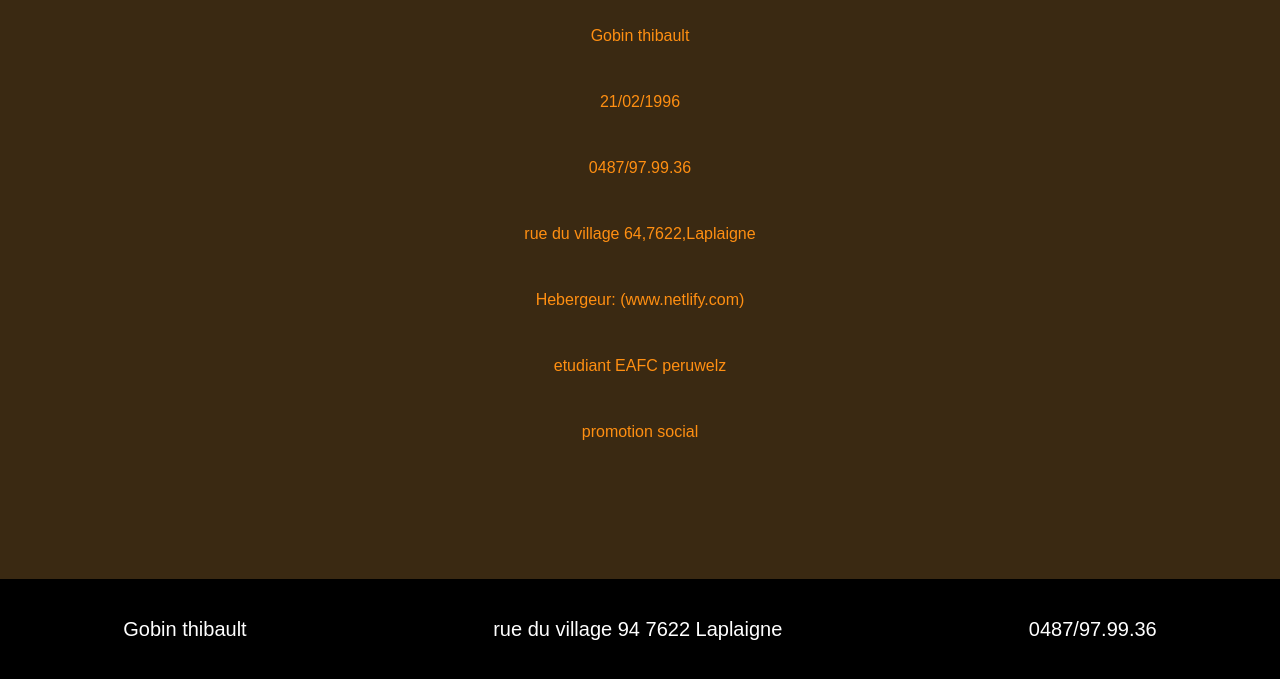
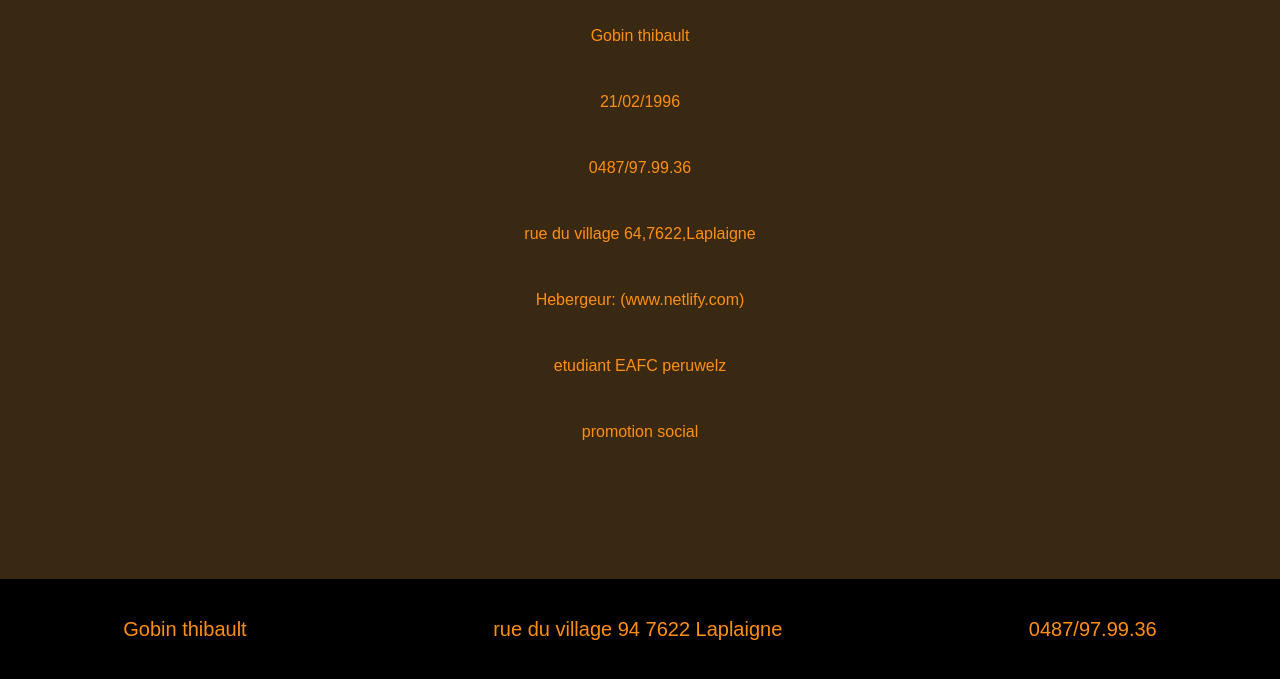
Before and after one commit to thino-yoshi/projet-bungo, a website: page mention-legal.html in a window 1280 px wide. Shown: the part 221-900 px from the top of the page. Drawn offline with Linux system fonts and the light colour scheme.

Commit message:
exercice examen

```diff
--- a/scss/style-mobile.scss
+++ b/scss/style-mobile.scss
@@ -163,7 +163,7 @@ footer {
   flex-direction: column;
   justify-content: space-around;
   align-items: center;
-  color: white;
+  color: #ff8f12;
   background: black;
   height: 100px;
   text-align: center;
--- a/scss/style.scss
+++ b/scss/style.scss
@@ -473,7 +473,7 @@ footer {
   flex-direction: row;
   justify-content: space-around;
   align-items: center;
-  color: white;
+  color: #ff8f12;
   background: black;
   height: 100px;
   text-align: center;
```
Also changed, not shown: css/style-mobile.css, css/style.css.
